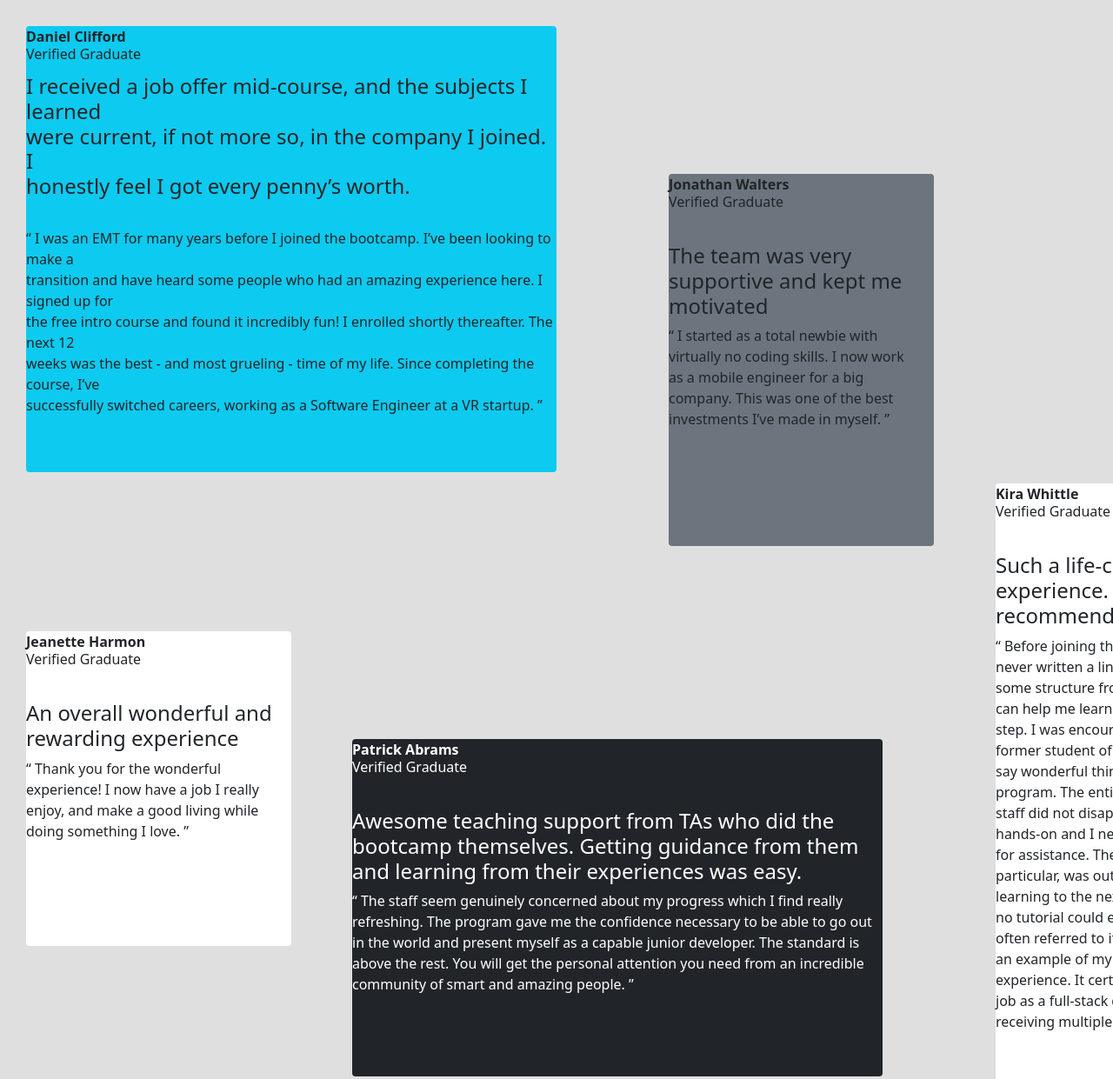
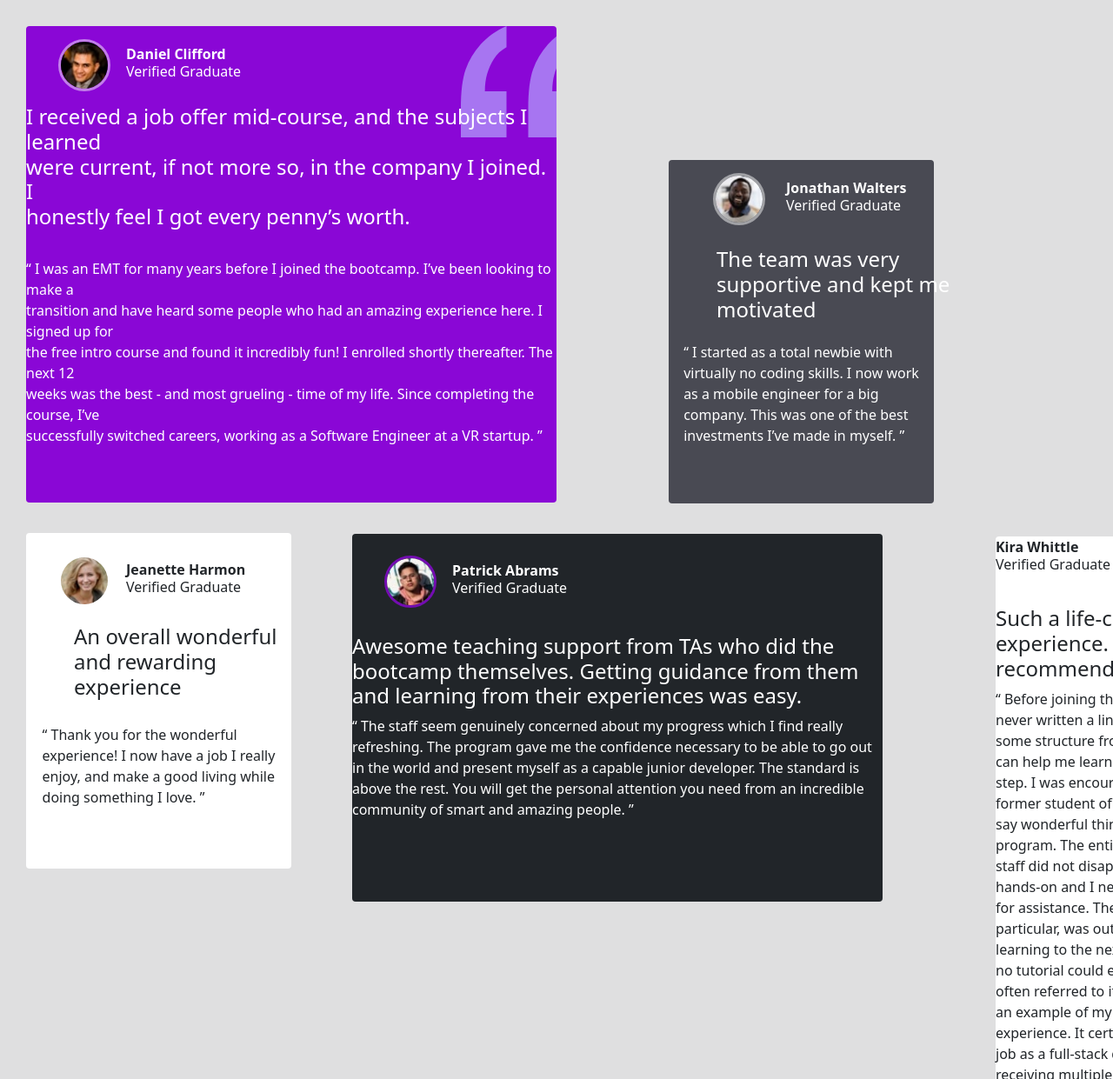
Before and after one commit to Mscourtneybryant/sba326, a website: page index.html in a window 1280 px wide. Shown: the top 1241 px of the page at 87% size. Drawn offline with Linux system fonts and the light colour scheme; files whose address does not match are found by name.

Commit message:
added pictures to the testimonials, will add one more to the last one. added a background image of the qutotes for the first testimonial. changed some of the positioning of some of the elements as well

```diff
--- a/index.html
+++ b/index.html
@@ -30,25 +30,32 @@
 
     #firstTestimonial{
       padding-bottom: 65px;
+      background-color: rgb(138, 7, 214);
+      background-image: url(images/bg-pattern-quotation.svg);
+      background-repeat: no-repeat;
+      background-position: 500px;
+      background-position-y: top;
+      background-size: 130px;
     }
 
   #secondTestimonial{
     position: relative;
     left: 739px;
-    bottom: 343px;
-    padding-bottom: 134px;
+    bottom: 394px;
+    padding-bottom: 66px;
+    background-color: rgb(73, 74, 83);
   }
 
 
   #thirdTestimonial{
     position: relative;
-    bottom: 245px;
-    padding-bottom: 120px;
+    bottom: 360px;
+    padding-bottom: 80px;
   }
 
   #fourthTestimonial{
     position: relative;
-    bottom: 483px;
+    bottom: 745px;
     left: 375px;
     padding-bottom: 94px;
   }
@@ -71,15 +78,95 @@
   }
 
   #testimonialText{
-
     display: flex;
     flex-direction: column;
     align-items: center;
     justify-content: center;
   }
 
-  #testimonialPara{
+  #testimonialText2{
+    display: flex;
+    flex-direction: column;
+    align-items: center;
+    justify-content: center;
+  }
 
+  #testimonialText3{
+    display: flex;
+    flex-direction: column;
+    align-items: center;
+    justify-content: center;
+    position: relative;
+    top: 10px;
+  }
+
+  #testimonialHdr3{
+    position: relative;
+    left: 55px;
+    bottom: 10px;
+  }
+
+  #testQuote{
+    justify-content: center;
+    text-align: left;
+    position: relative;
+    left: 55px;
+    bottom: 15px;
+  }
+
+  #picNtext{
+    display: flex;
+    flex-direction: row;
+    padding-left: 20px;
+    padding-bottom: 35px;
+  }
+
+  #nameInfo{
+    padding-left: 35px;
+    position: relative;
+    top: 20px;
+  }
+
+  #nameInfo2{
+    padding-left: 55px;
+    position: relative;
+    top: 20px;
+  }
+
+  #pic2{
+    position: relative;
+    left: 31px;
+    top: 15px;
+    width: 60px;
+    height: 60px;
+    border: solid;
+    border-color: rgba(255, 255, 255, 0.479);
+  }
+
+  #pic{
+    position: relative;
+    left: 17px;
+    top: 15px;
+    width: 60px;
+    height: 60px;
+    border: solid;
+    border-color: rgba(255, 255, 255, 0.479);
+  }
+
+
+  #pic4{
+    position: relative;
+    left: 17px;
+    top: 15px;
+    width: 60px;
+    height: 60px;
+    border: solid;
+    border-color: rgba(138, 7, 214, 0.788);
+  }
+
+  .picText{
+    position: relative;
+    top: 10px;
   }
     </style>
 
@@ -89,57 +176,79 @@
   <!-- creating a div to hold the testimonials that are inside seperate divs-->
 
   <div id="mainDiv">
-  <div id="firstTestimonial" class="bg-info rounded w-50">
+  <div id="firstTestimonial" class="rounded w-50">
 
+<div id="picNtext" class="justify-content-left">
+  <img id="pic" class="rounded-circle" src="images/image-daniel.jpg"/>
+  <div id="nameInfo" class="d-flex flex-column"><p class="text-white" id="name">Daniel Clifford</p>
+  <p class="text-white" id="title">Verified Graduate</p>
+  </div></div>
 
-  <p id="name">Daniel Clifford</p>
-  <p id="title">Verified Graduate</p>
-
-  <div id="testimonialText"> <h4 id="quote">I received a job offer mid-course, and the subjects I learned <br/>
+  <div id="testimonialText"> <h4 id="quote" class="text-white">I received a job offer mid-course, and the subjects I learned <br/>
      were current, if not more so, in the company I joined. I <br/>
      honestly feel I got every penny’s worth.</h4></div>
 
-     <div id="testimonialText">
-
+     <div id="testimonialText" class="text-white">
   “ I was an EMT for many years before I joined the bootcamp. I’ve been looking to make a <br/>
   transition and have heard some people who had an amazing experience here. I signed up for <br/>
   the free intro course and found it incredibly fun! I enrolled shortly thereafter. The next 12 <br/>
   weeks was the best - and most grueling - time of my life. Since completing the course, I’ve <br/>
   successfully switched careers, working as a Software Engineer at a VR startup. ”
 </div>
-
   </div>
 
 
-<div id="secondTestimonial" class="bg-secondary rounded w-25">
-  <p id="name">Jonathan Walters<br/></p>
-  <p id="title">Verified Graduate</p>
+<div id="secondTestimonial" class=" rounded w-25">
+  <div id="picNtext" class="justify-content-left">
+  <img id="pic2" class="rounded-circle" id="pic" src="images/image-jonathan.jpg"/>
+  <div id="nameInfo2" class="d-flex flex-column"><p class="text-white" id="name">Jonathan Walters<br/></p>
+  <p class="text-white" id="title">Verified Graduate</p></div>
+</div>
 
-  <h4>The team was very supportive and kept me motivated</h4>
+<div id="testQuote"><h4 class="text-white">The team was very<br/>
+   supportive and kept me motivated</h4>
+  </div>
 
-  “ I started as a total newbie with <br/>
+  <div id="testimonialText2" class="text-white">
+    “ I started as a total newbie with <br/>
   virtually no coding skills. I now work <br/>
   as a mobile engineer for a big <br/>
-  company. This was one of the best investments I’ve made in myself. ”
-
+  company. This was one of the best<br/>
+   investments I’ve made in myself. ”
+</div>
 </div>
 
 
 <div id="thirdTestimonial" class="bg-white rounded w-25">
 
-  <p id="name">Jeanette Harmon<br/></p>
-  <p id="title">Verified Graduate</p>
 
-  <h4>An overall wonderful and rewarding experience</h4>
 
-  “ Thank you for the wonderful experience! I now have a job I really enjoy, and make a good living
-  while doing something I love. ”
+    <div id="picNtext" class="picText justify-content-left">
+    <img id="pic" class="rounded-circle" id="pic" src="images/image-jeanette.jpg"/>
+    <div id="nameInfo" class="d-flex flex-column"><p id="name">Jeanette Harmon<br/></p>
+    <p id="title">Verified Graduate</p></div>
+  </div>
+
+  <div id="testimonialHdr3">
+  <h4>An overall wonderful <br/> and rewarding <br/> experience</h4></div>
+
+
+  <div id="testimonialText3">
+  “ Thank you for the wonderful <br/>
+  experience! I now have a job I really <br/>
+  enjoy, and make a good living while <br/>
+  doing something I love. ”</div>
 
 </div>
 
 <div id="fourthTestimonial" class="bg-dark text-white rounded w-50">
-  <p id="name">Patrick Abrams<br/></p>
-  <p id="title">Verified Graduate</p>
+
+  <div id="picNtext" class="picText justify-content-left">
+    <img id="pic4" class="rounded-circle" id="pic" src="images/image-patrick.jpg"/>
+    <div id="nameInfo" class="d-flex flex-column"><p id="name">Patrick Abrams<br/></p>
+    <p id="title">Verified Graduate</p></div>
+  </div>
+
 
   <h4>Awesome teaching support from TAs who did the bootcamp themselves. Getting guidance from them and
   learning from their experiences was easy.</h4>
```
